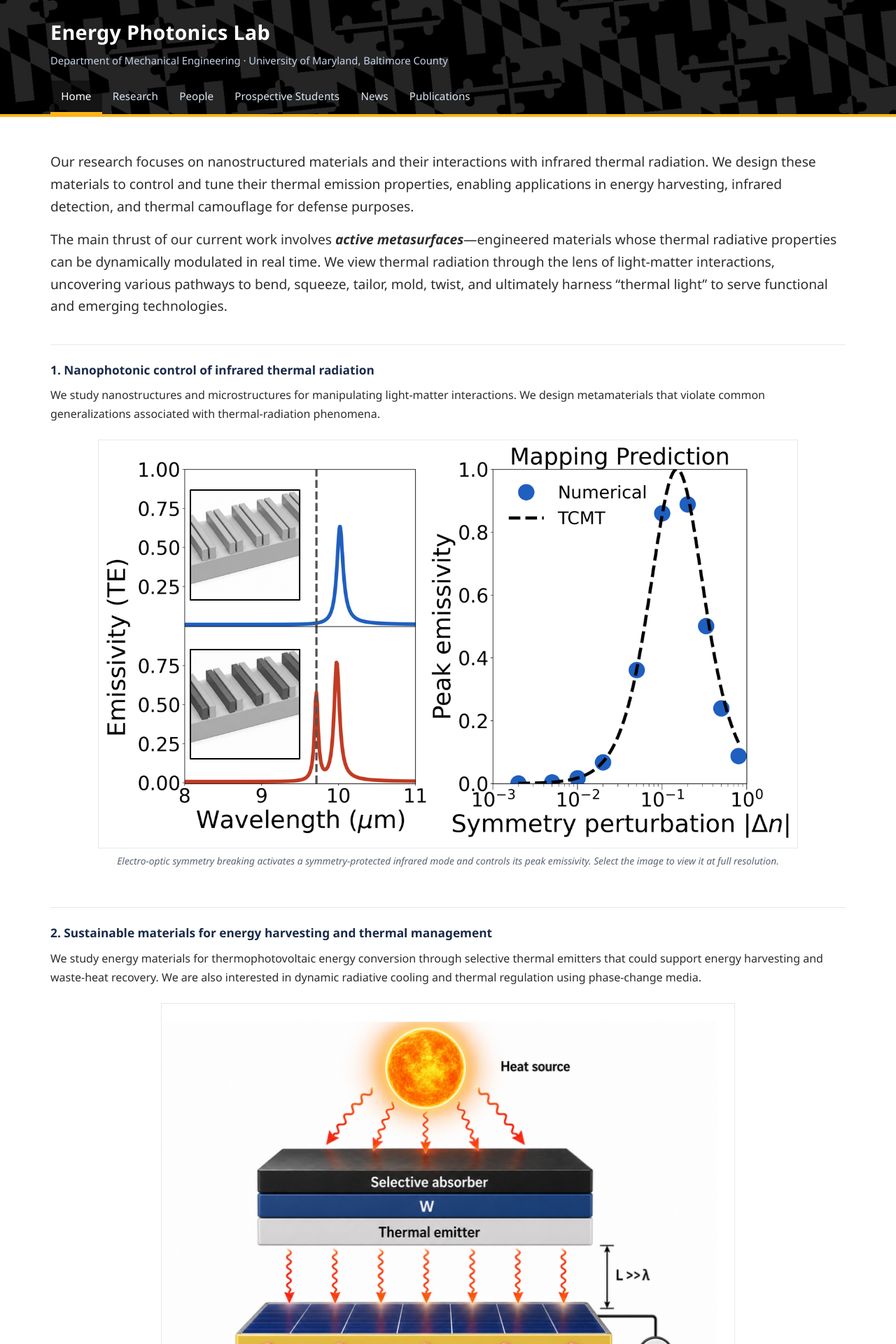
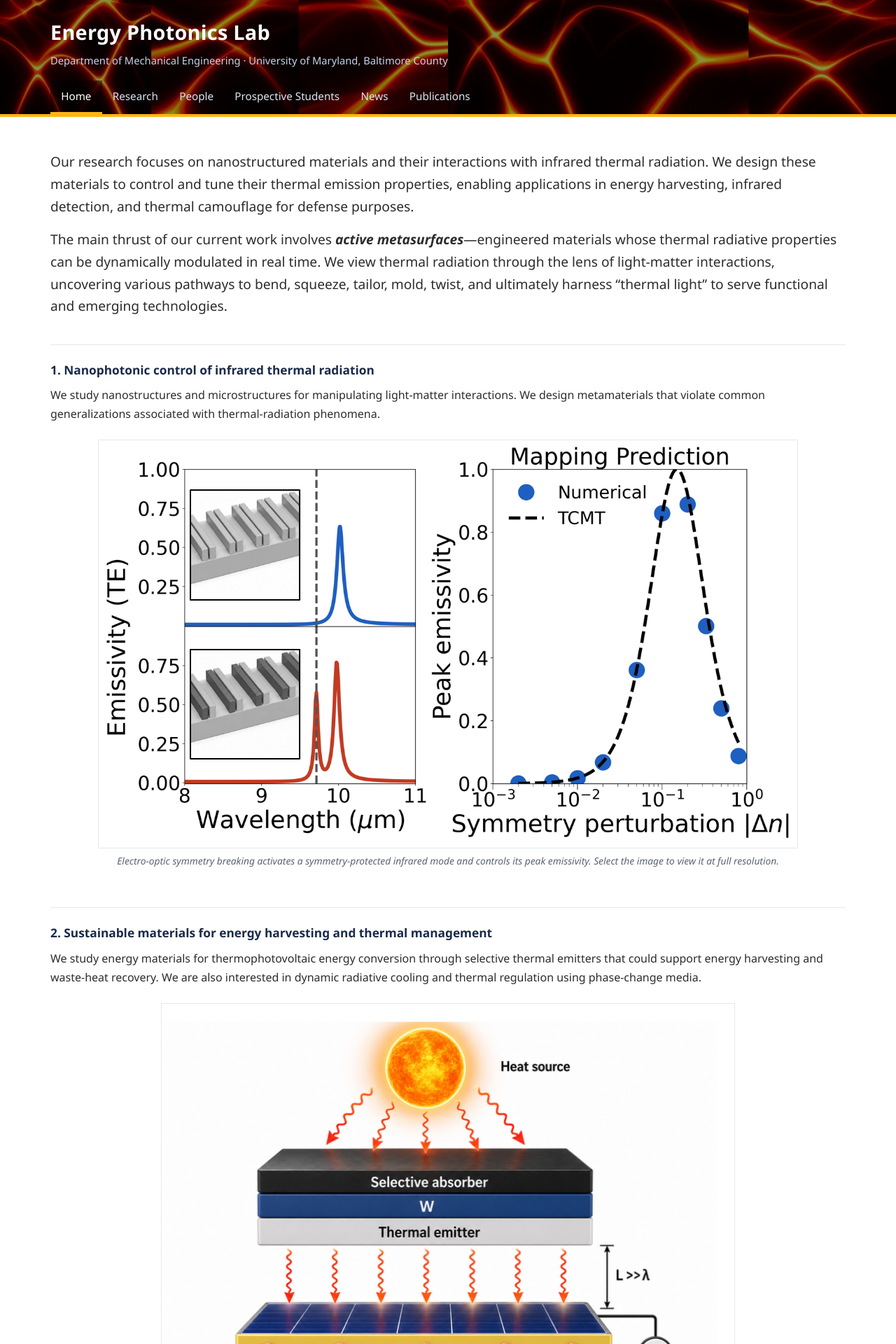
Before and after one commit to alokghanekar/Energy-Photonics-Lab, a Jekyll site: the page built from index.html, in a window 1280 px wide. Shown: the top 1920 px of the page at 70% size. Built offline with Jekyll 4.4.1, drawn with Linux system fonts in a browser that asks for light colours.

Commit message:
Use energy-filament banner as the site header background
Replace the UMBC pattern with the new band_band.jpg banner behind the
lab name and navigation, keeping a dark overlay so the white header
text stays legible.

Co-Authored-By: Claude Opus 4.8 <noreply@anthropic.com>
Claude-Session: https://claude.ai/code/session_01VuNoPfxguXq3gEbfsiCHz7

```diff
--- a/assets/css/style.css
+++ b/assets/css/style.css
@@ -60,8 +60,8 @@ a:focus-visible, button:focus-visible { outline: 3px solid #f5c542; outline-offs
 .site-header {
   background-color: #000000;
   background-image:
-    linear-gradient(rgba(0, 0, 0, 0.34), rgba(0, 0, 0, 0.34)),
-    url("../images/umbc-maryland-pattern.jpg");
+    linear-gradient(rgba(0, 0, 0, 0.45), rgba(0, 0, 0, 0.45)),
+    url("../images/band_band.jpg");
   background-position: center;
   background-size: cover;
   border-bottom: 4px solid var(--umbc-gold);
```
Also changed, not shown: assets/images/band_band.jpg (added).
